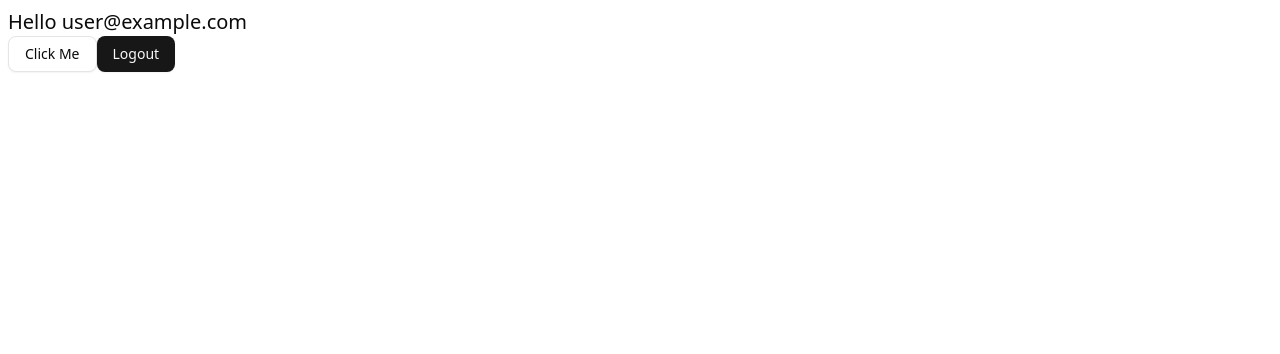
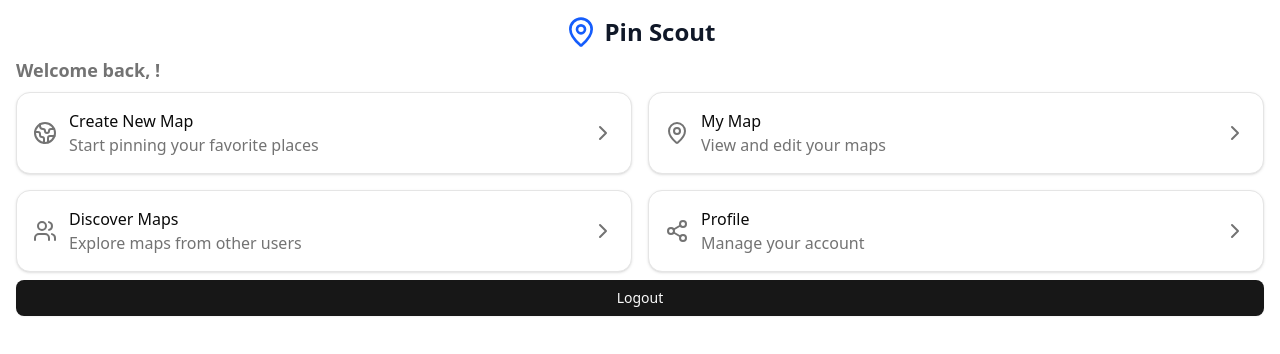
Before and after one commit to fredrikj31/pin-scout, a React (Vite) app in the folder app/: page / in a window 1280 px wide. Shown: the top 354 px of the page. Built offline with nearby package versions, Linux system fonts and the light colour scheme; no server answers; the database is empty; sample sign-in values are in the browser's storage.

Commit message:
feat(app): updates design for home page with links

```diff
--- /dev/null
+++ b/app/src/pages/Home/components/Header.tsx
@@ -0,0 +1,21 @@
+import { MapPin } from "lucide-react";
+import { useGetUser } from "../../../api/getUser/useGetUser";
+
+export const Header = () => {
+  const { data: user } = useGetUser();
+
+  return (
+    <div className="flex flex-col gap-2 w-full ">
+      {/* Icon & Title */}
+      <div className="flex flex-row justify-center items-center gap-2">
+        <MapPin className="h-8 w-8 text-blue-600" />
+        <h1 className="text-2xl font-bold text-gray-900">Pin Scout</h1>
+      </div>
+
+      {/* Subtitle */}
+      <p className="text-muted-foreground text-lg font-semibold">
+        Welcome back, {user?.firstName}!
+      </p>
+    </div>
+  );
+};
--- /dev/null
+++ b/app/src/pages/Home/components/LinkCard.tsx
@@ -0,0 +1,27 @@
+import { Card } from "@shadcn-ui/components/ui/card";
+import { ChevronRight } from "lucide-react";
+import type { JSX } from "react";
+import { Link } from "react-router";
+
+interface LinkCardProps {
+  title: string;
+  subtitle: string;
+  icon: JSX.Element;
+  link: string;
+}
+export const LinkCard = ({ title, subtitle, icon, link }: LinkCardProps) => {
+  return (
+    <Link to={link}>
+      <Card className="flex flex-row p-4 items-center justify-between hover:bg-neutral-50 transition-all">
+        <div className="flex flex-row gap-3">
+          <div className="text-muted-foreground flex items-center">{icon}</div>
+          <div className="flex flex-col">
+            <span className="font-medium">{title}</span>
+            <span className="font-sm text-muted-foreground">{subtitle}</span>
+          </div>
+        </div>
+        <ChevronRight className="size-6 text-muted-foreground" />
+      </Card>
+    </Link>
+  );
+};
--- a/app/src/pages/Home/home.tsx
+++ b/app/src/pages/Home/home.tsx
@@ -1,15 +1,48 @@
+import { Globe2, MapPin, Share2, Users } from "lucide-react";
+import { Header } from "./components/Header";
+import { LinkCard } from "./components/LinkCard";
 import { Button } from "@shadcn-ui/components/ui/button";
-import { EventButton } from "../../components/EventButton";
 import { useAuth } from "../../providers/auth/useAuth";
+import { Container } from "../../components/Container";
 
 export const HomePage = () => {
   const auth = useAuth();
 
   return (
-    <div className="p-2">
-      <h1 className="text-xl">Hello {auth.user?.email}</h1>
-      <EventButton />
-      <Button onClick={() => auth.logout()}>Logout</Button>
-    </div>
+    <Container>
+      <div className="flex flex-col gap-2">
+        <Header />
+
+        <div className="flex flex-col gap-4 md:grid md:grid-cols-2">
+          <LinkCard
+            title="Create New Map"
+            subtitle="Start pinning your favorite places"
+            icon={<Globe2 />}
+            link="/maps/create"
+          />
+          <LinkCard
+            title="My Map"
+            subtitle="View and edit your maps"
+            icon={<MapPin />}
+            link="/maps"
+          />
+          <LinkCard
+            title="Discover Maps"
+            subtitle="Explore maps from other users"
+            icon={<Users />}
+            link="/discover"
+          />
+          <LinkCard
+            title="Profile"
+            subtitle="Manage your account"
+            icon={<Share2 />}
+            link="/profile"
+          />
+        </div>
+        {/* <h1 className="text-xl">Hello {auth.user?.email}</h1>
+      <EventButton />*/}
+        <Button onClick={() => auth.logout()}>Logout</Button>
+      </div>
+    </Container>
   );
 };
```
